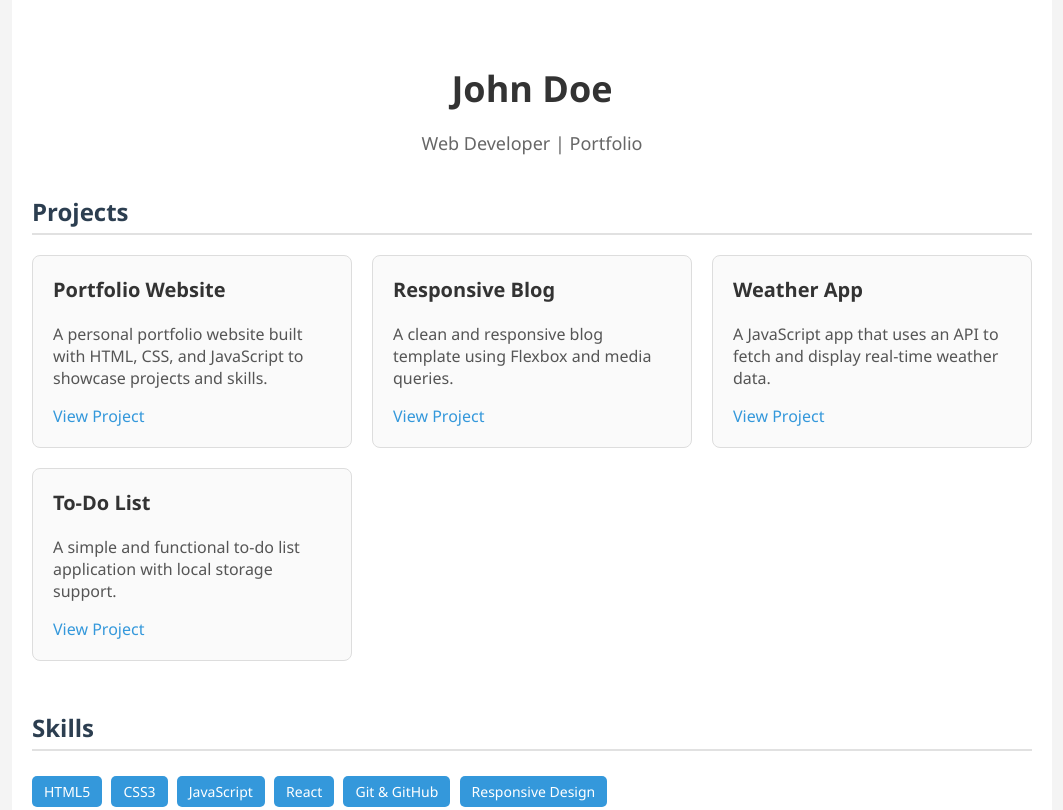
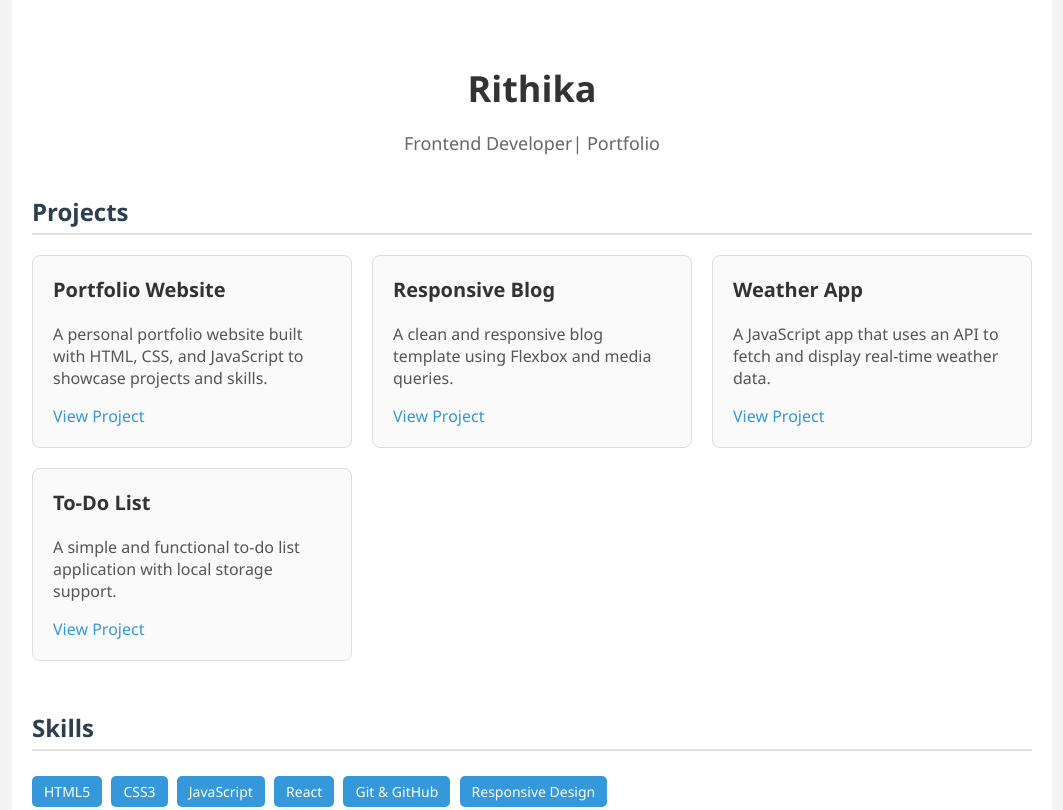
Before and after one commit to Rithika094/Naanmudhalvan_portfolio, a plain HTML site: page portfolio.html in a window 1280 px wide. Shown: the top 810 px of the page, without its empty margins (108-1171 px from the left). Drawn offline with Linux system fonts and the light colour scheme.

Commit message:
Update portfolio.html

```diff
--- a/portfolio.html
+++ b/portfolio.html
@@ -103,8 +103,8 @@
 <body>
   <div class="container">
     <header>
-      <h1>John Doe</h1>
-      <p>Web Developer | Portfolio</p>
+      <h1>Rithika</h1>
+      <p>Frontend Developer| Portfolio</p>
     </header>
 
     <section>
```
